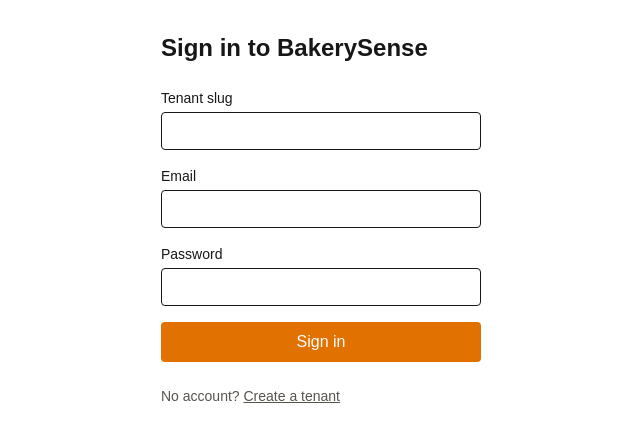
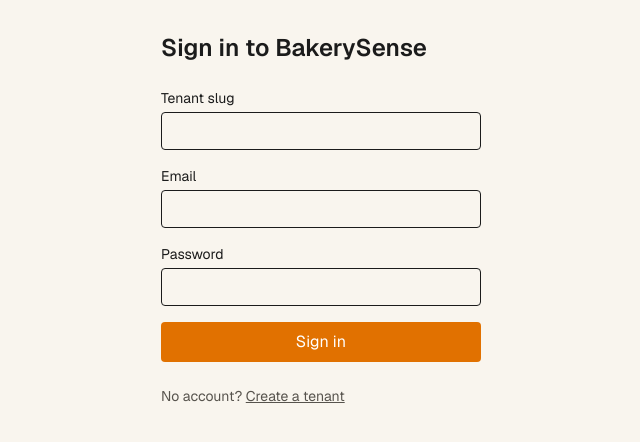
Before and after one commit to Whyme-Labs/bakerysense, a Next.js app in the folder bakerysense-web/: page /signin in a window 1280 px wide. Shown: the top 442 px of the page, without its empty margins (319-959 px from the left). Built offline with nearby package versions, Linux system fonts and the light colour scheme.

Commit message:
feat(web): design tokens + base root layout

```diff
--- a/bakerysense-web/src/app/globals.css
+++ b/bakerysense-web/src/app/globals.css
@@ -1,26 +1,11 @@
 @import "tailwindcss";
+@import "./tokens.css";
 
-:root {
-	--background: #ffffff;
-	--foreground: #171717;
+body {
+  background: var(--surface-muted);
+  color: var(--ink);
+  font-family: var(--font-geist-sans), ui-sans-serif, system-ui, sans-serif;
+  -webkit-font-smoothing: antialiased;
 }
 
-@theme inline {
-	--color-background: var(--background);
-	--color-foreground: var(--foreground);
-	--font-sans: var(--font-geist-sans);
-	--font-mono: var(--font-geist-mono);
-}
-
-@media (prefers-color-scheme: dark) {
-	:root {
-		--background: #0a0a0a;
-		--foreground: #ededed;
-	}
-}
-
-body {
-	background: var(--background);
-	color: var(--foreground);
-	font-family: Arial, Helvetica, sans-serif;
-}
+.tabular-nums { font-variant-numeric: tabular-nums; }
--- a/bakerysense-web/src/app/layout.tsx
+++ b/bakerysense-web/src/app/layout.tsx
@@ -2,32 +2,20 @@ import type { Metadata } from "next";
 import { Geist, Geist_Mono } from "next/font/google";
 import "./globals.css";
 
-const geistSans = Geist({
-	variable: "--font-geist-sans",
-	subsets: ["latin"],
-});
-
-const geistMono = Geist_Mono({
-	variable: "--font-geist-mono",
-	subsets: ["latin"],
-});
+const geistSans = Geist({ variable: "--font-geist-sans", subsets: ["latin"] });
+const geistMono = Geist_Mono({ variable: "--font-geist-mono", subsets: ["latin"] });
 
 export const metadata: Metadata = {
-	title: "Create Next App",
-	description: "Generated by create next app",
+  title: "BakerySense",
+  description: "AI production copilot for retail chains — Gemma 4 Good Hackathon submission.",
 };
 
-export default function RootLayout({
-	children,
-}: Readonly<{
-	children: React.ReactNode;
-}>) {
-	return (
-		<html lang="en">
-			<head>
-				<link rel="icon" href="/favicon.svg" type="image/svg+xml"></link>
-			</head>
-			<body className={`${geistSans.variable} ${geistMono.variable} antialiased`}>{children}</body>
-		</html>
-	);
+export default function RootLayout({ children }: { children: React.ReactNode }) {
+  return (
+    <html lang="en">
+      <body className={`${geistSans.variable} ${geistMono.variable} antialiased min-h-screen`}>
+        {children}
+      </body>
+    </html>
+  );
 }
--- /dev/null
+++ b/bakerysense-web/src/app/tokens.css
@@ -0,0 +1,31 @@
+/* bakery.tokens.css — default vertical theme */
+:root {
+  --brand-50:  oklch(0.98 0.02 70);
+  --brand-100: oklch(0.95 0.04 70);
+  --brand-200: oklch(0.91 0.07 70);
+  --brand-500: oklch(0.76 0.14 70);   /* honey amber */
+  --brand-700: oklch(0.52 0.13 60);   /* baked terracotta */
+  --brand-900: oklch(0.30 0.10 45);
+
+  --surface:        oklch(0.99 0 0);
+  --surface-muted:  oklch(0.97 0.01 80);
+  --surface-sunken: oklch(0.95 0.01 80);
+
+  --ink:       oklch(0.22 0 0);
+  --ink-muted: oklch(0.50 0.01 0);
+  --ink-subtle:oklch(0.68 0.01 0);
+
+  --border:       oklch(0.92 0.01 80);
+  --border-strong:oklch(0.82 0.01 80);
+
+  --accent-warn: oklch(0.72 0.16 40);
+  --accent-good: oklch(0.68 0.14 155);
+  --accent-info: oklch(0.62 0.11 240);
+
+  --radius-sm: 4px;
+  --radius:    8px;
+  --radius-lg: 12px;
+
+  --shadow-sm: 0 1px 2px 0 oklch(0 0 0 / 0.06);
+  --shadow:    0 4px 10px -2px oklch(0 0 0 / 0.08);
+}
```
